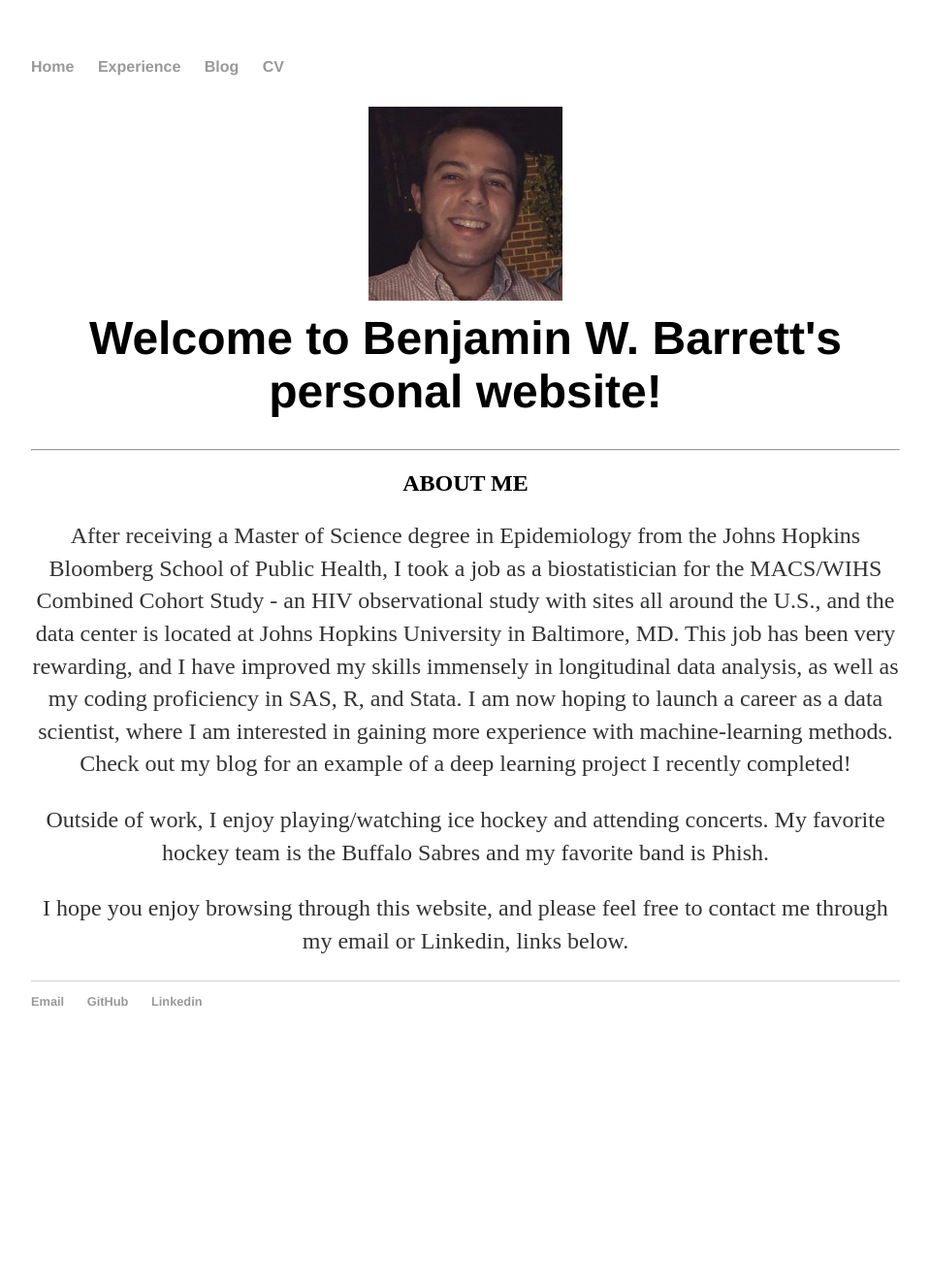
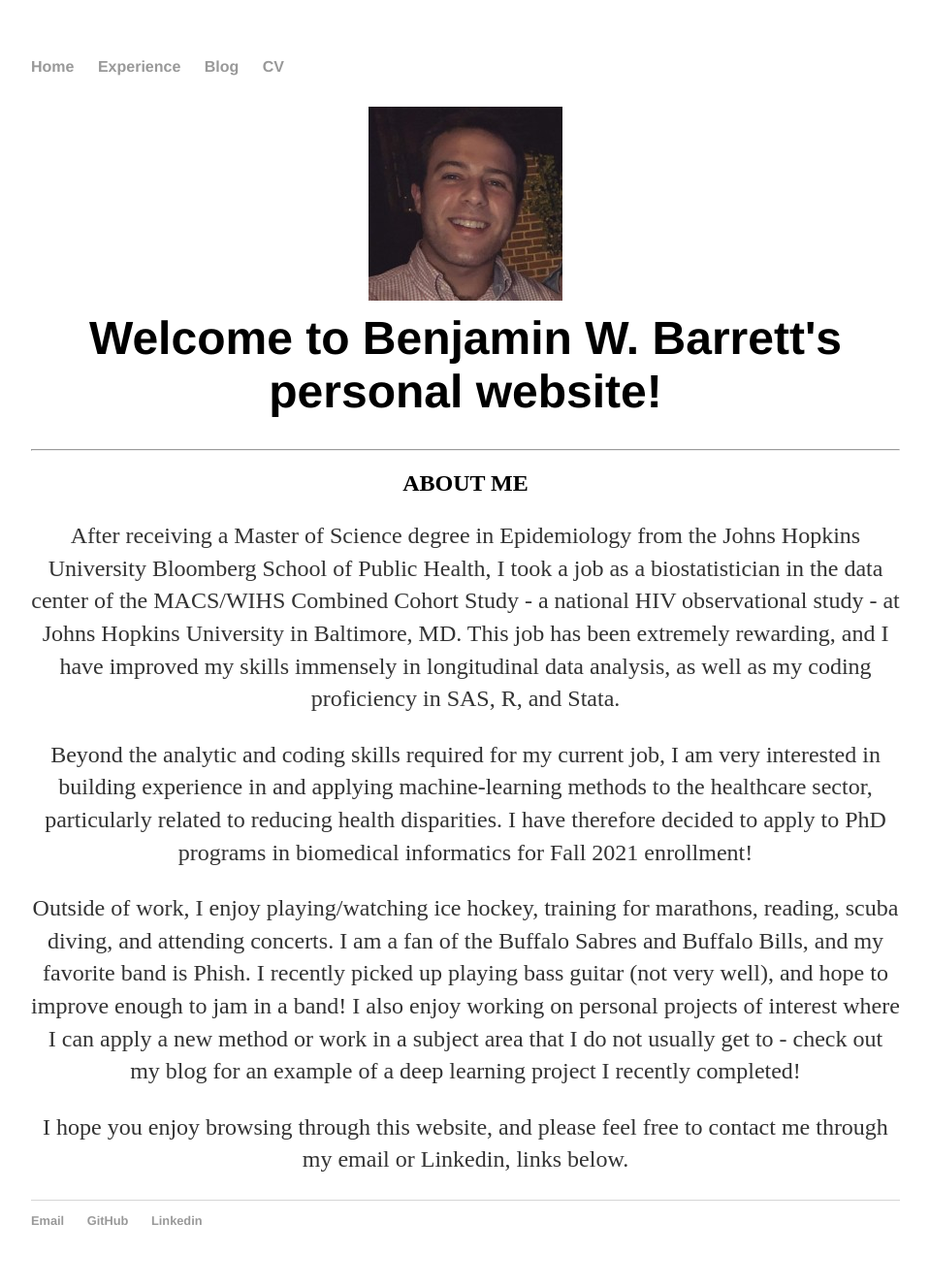
Before and after one commit to Ben4444/Ben4444.github.io, a Jekyll site: the page index.html, which Jekyll copies as it is, in a window 1280 px wide. Shown: the whole page at 97% size, without its empty margins (160-1119 px from the left). Built offline with Jekyll 4.4.1, drawn with Linux system fonts in a browser that asks for light colours; before the commit the page ends 1100 px from its top, so only the background shows below that.

Commit message:
Updated homepage and CV

```diff
--- a/index.html
+++ b/index.html
@@ -22,10 +22,13 @@
 			<hr>
 			<h2 style="text-align:center">ABOUT ME</h2>
 			<p style="text-align:center">
-				After receiving a Master of Science degree in Epidemiology from the Johns Hopkins Bloomberg School of Public Health, I took a job as a biostatistician for the MACS/WIHS Combined Cohort Study - an HIV observational study with sites all around the U.S., and the data center is located at Johns Hopkins University in Baltimore, MD. This job has been very rewarding, and I have improved my skills immensely in longitudinal data analysis, as well as my coding proficiency in SAS, R, and Stata. I am now hoping to launch a career as a data scientist, where I am interested in gaining more experience with machine-learning methods. Check out my blog for an example of a deep learning project I recently completed!
+				After receiving a Master of Science degree in Epidemiology from the Johns Hopkins University Bloomberg School of Public Health, I took a job as a biostatistician in the data center of the MACS/WIHS Combined Cohort Study - a national HIV observational study - at Johns Hopkins University in Baltimore, MD. This job has been extremely rewarding, and I have improved my skills immensely in longitudinal data analysis, as well as my coding proficiency in SAS, R, and Stata.
 			</p>
 			<p style="text-align:center">
-				Outside of work, I enjoy playing/watching ice hockey and attending concerts. My favorite hockey team is the Buffalo Sabres and my favorite band is Phish.
+				Beyond the analytic and coding skills required for my current job, I am very interested in building experience in and applying machine-learning methods to the healthcare sector, particularly related to reducing health disparities. I have therefore decided to apply to PhD programs in biomedical informatics for Fall 2021 enrollment!
+			</p>
+			<p style="text-align:center">
+				Outside of work, I enjoy playing/watching ice hockey, training for marathons, reading, scuba diving, and attending concerts. I am a fan of the Buffalo Sabres and Buffalo Bills, and my favorite band is Phish. I recently picked up playing bass guitar (not very well), and hope to improve enough to jam in a band! I also enjoy working on personal projects of interest where I can apply a new method or work in a subject area that I do not usually get to - check out my blog for an example of a deep learning project I recently completed!
 			</p>
 			<p style="text-align:center">
 				I hope you enjoy browsing through this website, and please feel free to contact me through my email or Linkedin, links below.
```
Also changed, not shown: 1 other file.
